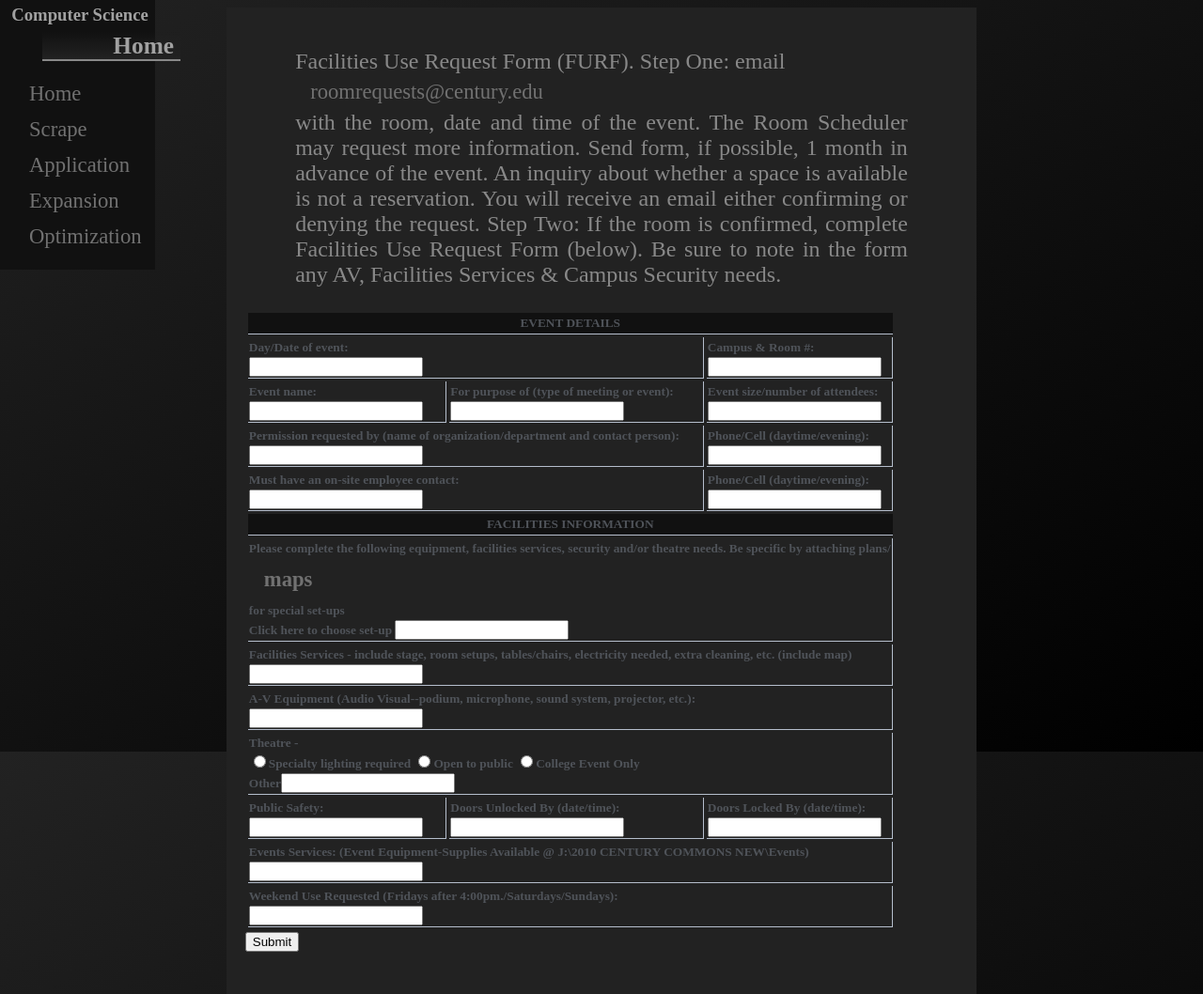
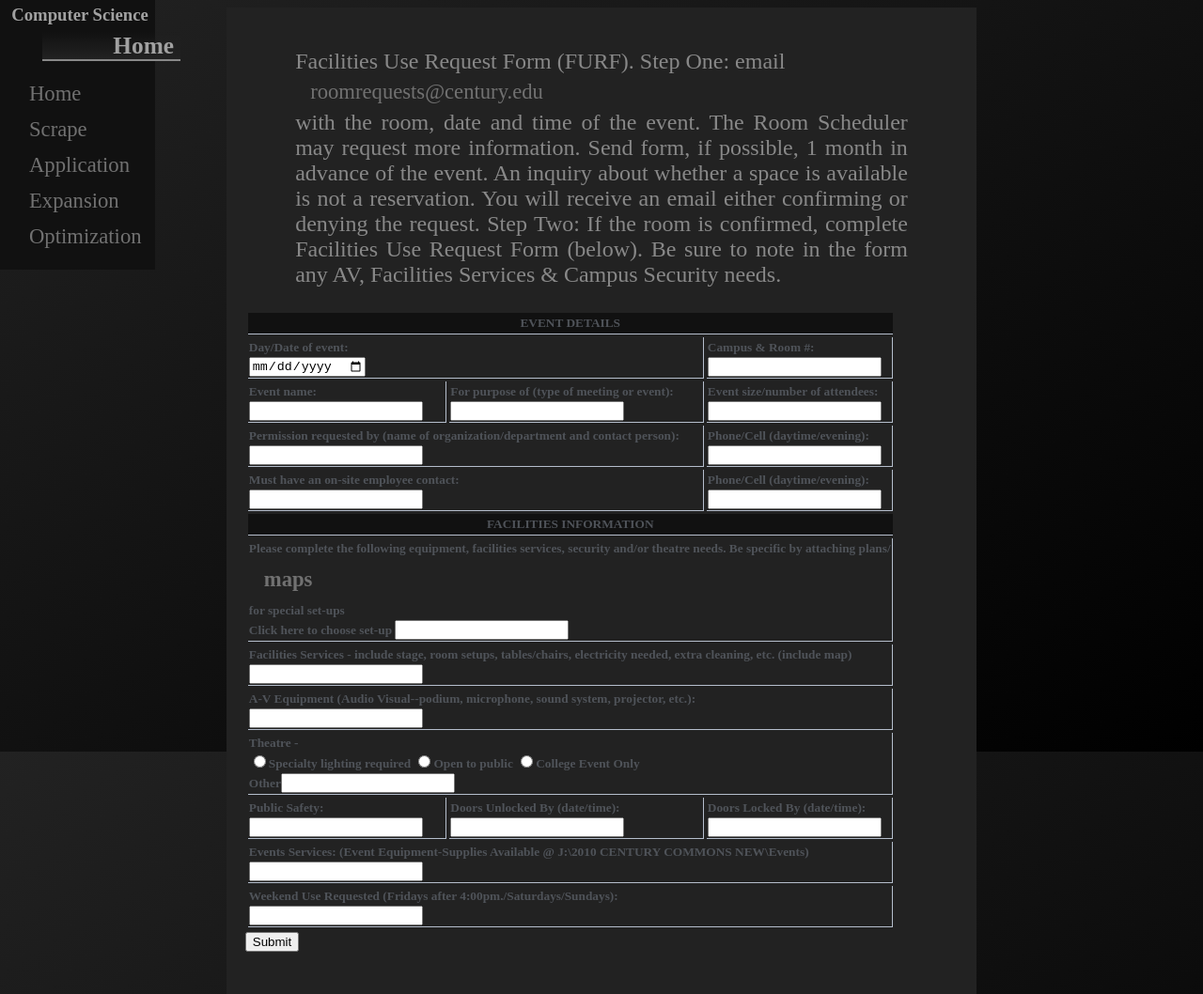
Before and after one commit to DanMcgraw/School-Scraping-Project, a plain HTML site: page form.html in a window 1280 px wide. Shown: the top 1058 px of the page at 94% size. Drawn offline with nearby package versions, Linux system fonts and the light colour scheme.

Commit message:
added date input to form.html

```diff
--- a/form.html
+++ b/form.html
@@ -29,7 +29,7 @@
 					<tr>
 						<td colspan=2>
 							Day/Date of event:<br>
-							<input type="text" name="eventDate">
+							<input type="date" name="eventDate">
 						</td>
 						<td>
 							Campus & Room #:<br>
```
